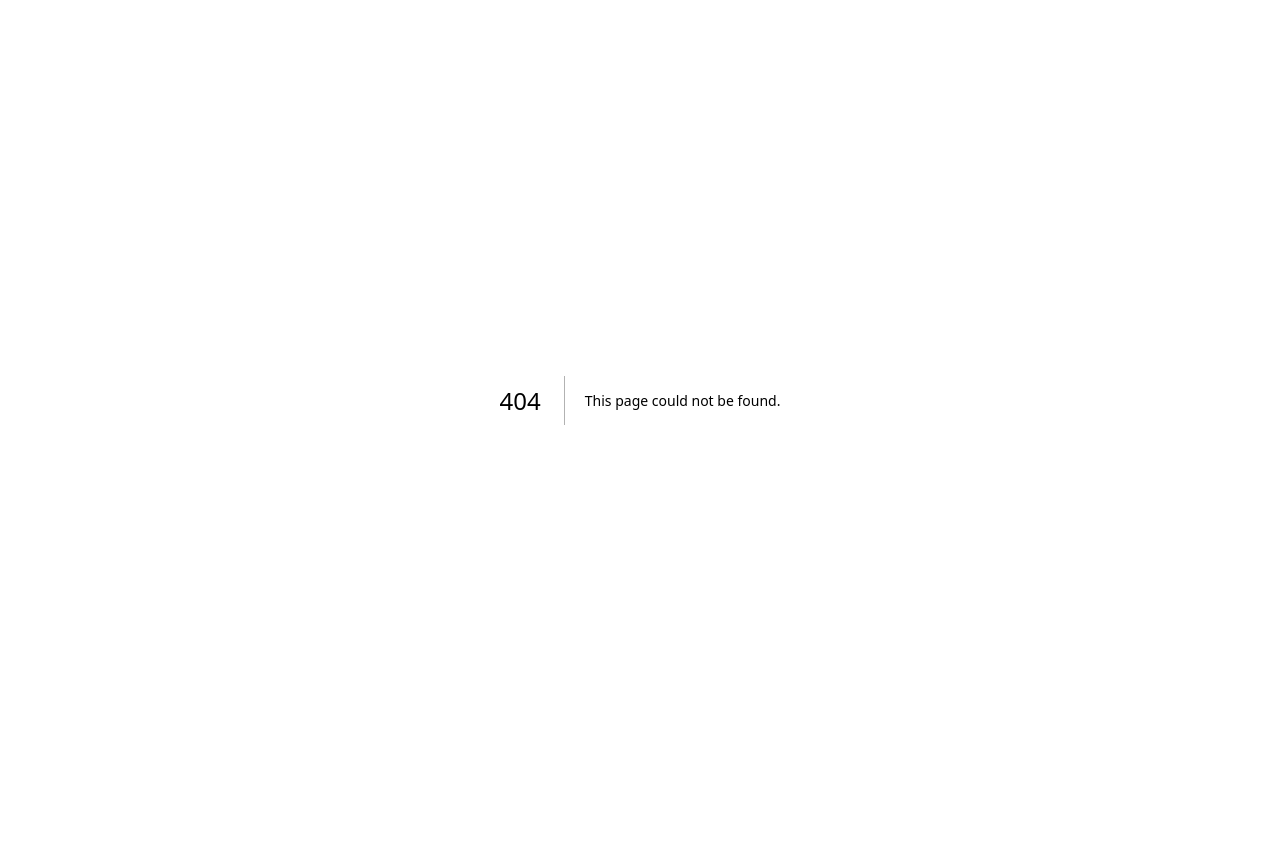
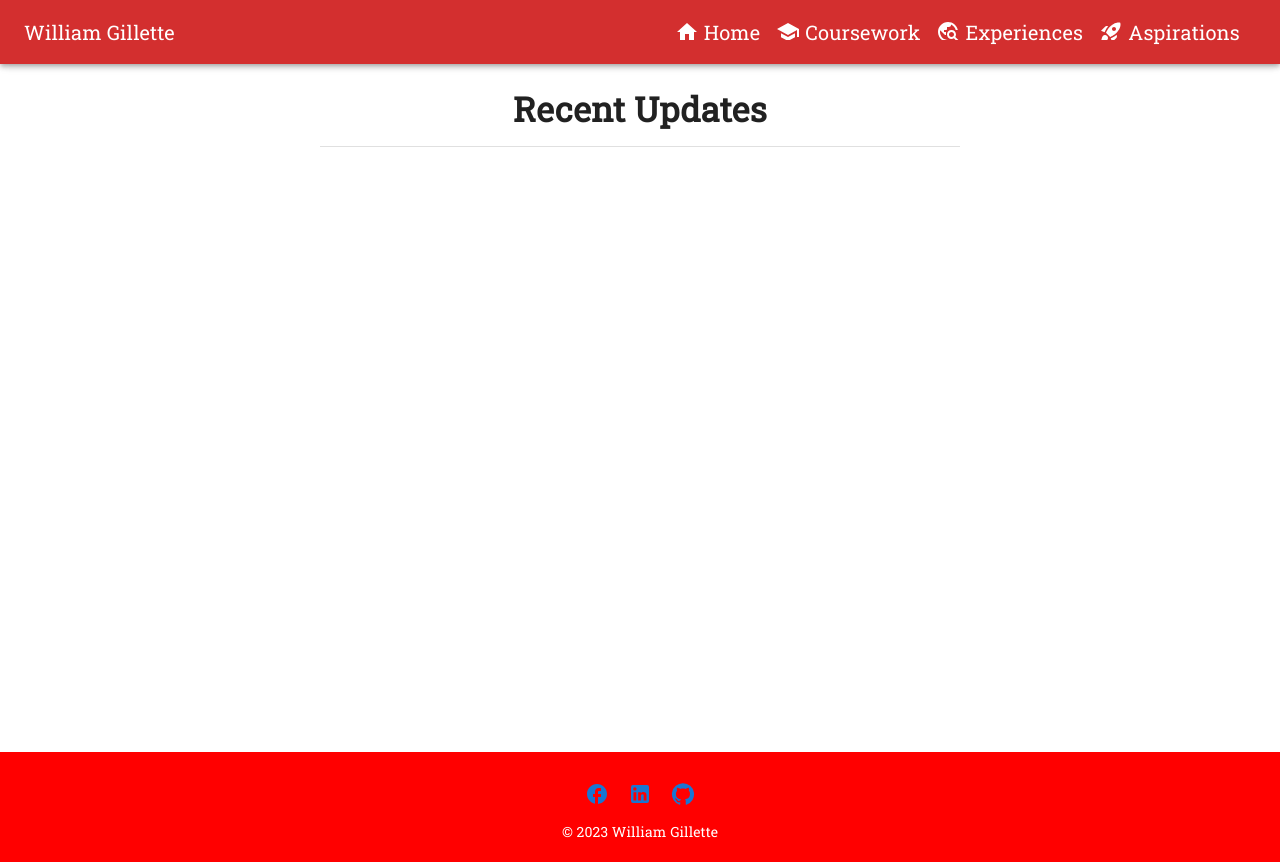
Before and after one commit to wigillette/WG_Professional, a Next.js app: page /updates in a window 1280 px wide. Before the commit this address had no page. Before the commit the page ends 800 px from the top, so only its background shows below. Built offline with nearby package versions, Linux system fonts and the light colour scheme.

Commit message:
Updates page

```diff
--- a/pages/api/message.js
+++ b/pages/api/message.js
@@ -14,6 +14,8 @@ const sendMessage = (req, res) => {
     let response = 'Failed to send message.';
     let statusCode = 405;
     if (email && message && message.length > 0 && email.length > 0) {
+        // Send message to email? Or update a database?
+
         response = 'Successfully sent message!';
         statusCode = 200;
     }
--- a/pages/index.js
+++ b/pages/index.js
@@ -15,7 +15,7 @@ import Biography from '../shared/data/bio.js';
 import RootLayout from '../components/Layout';
 import Snackbar from '@mui/material/Snackbar';
 import {send} from "../services/message.js";
-const headshot = 'https://media.licdn.com/dms/image/D4D03AQF_Sbojz5642w/profile-displayphoto-shrink_400_400/0/1697126489786?e=1704326400&v=beta&t=aN6qvPthhSKZv7eOZw1ODxUyF2Maj5eUU515xY0UZ9E';
+import headshot from "../shared/images/Headshot.jpg"
 import generalSkills from '../shared/data/generalSkills'
 import { Facebook, LinkedIn, GitHub, Send, Download } from '@mui/icons-material';
 import Resume from "../shared/documents/WG_Resume.pdf";
@@ -37,7 +37,7 @@ export default function Main() {
           <Avatar
             alt='William Gillette'
             className={styles.headshot}
-            src={headshot}
+            src={headshot.src}
             sx={{ width: 250, height: 250, margin: '0 auto', marginBottom: '3vh' }}
           />
         </Zoom>
--- /dev/null
+++ b/pages/updates/index.js
@@ -0,0 +1,21 @@
+import React from 'react';
+import styles from '../../styles/Coursework.module.css';
+import RootLayout from '../../components/Layout';
+import Paper from '@mui/material/Paper';
+import Divider from '@mui/material/Divider';
+import Typography from '@mui/material/Typography';
+import Stack from '@mui/material/Stack';
+import Fade from '@mui/material/Fade';
+
+export default function Updates() {
+  return (
+    <RootLayout>
+        <Fade in={true}>
+            <div className={styles.Updates}>
+                <Typography variant="h4" textAlign='center' mb='1rem' fontFamily='Roboto Slab' fontWeight={600}>Recent Updates</Typography>
+                <Divider sx={{width: '50%', margin: '0 auto'}}/>
+            </div>
+        </Fade>
+    </RootLayout>
+  )
+}
--- a/routes.js
+++ b/routes.js
@@ -5,4 +5,5 @@ routes
     .add('/', '/')
     .add('coursework', '/coursework')
     .add('experiences', '/experiences')
-    .add('aspirations', '/aspirations');
+    .add('aspirations', '/aspirations')
+    .add('updates', '/updates');
```
Also changed, not shown: pages/updates/[updateId].js (added), shared/images/Headshot.jpg (added).
